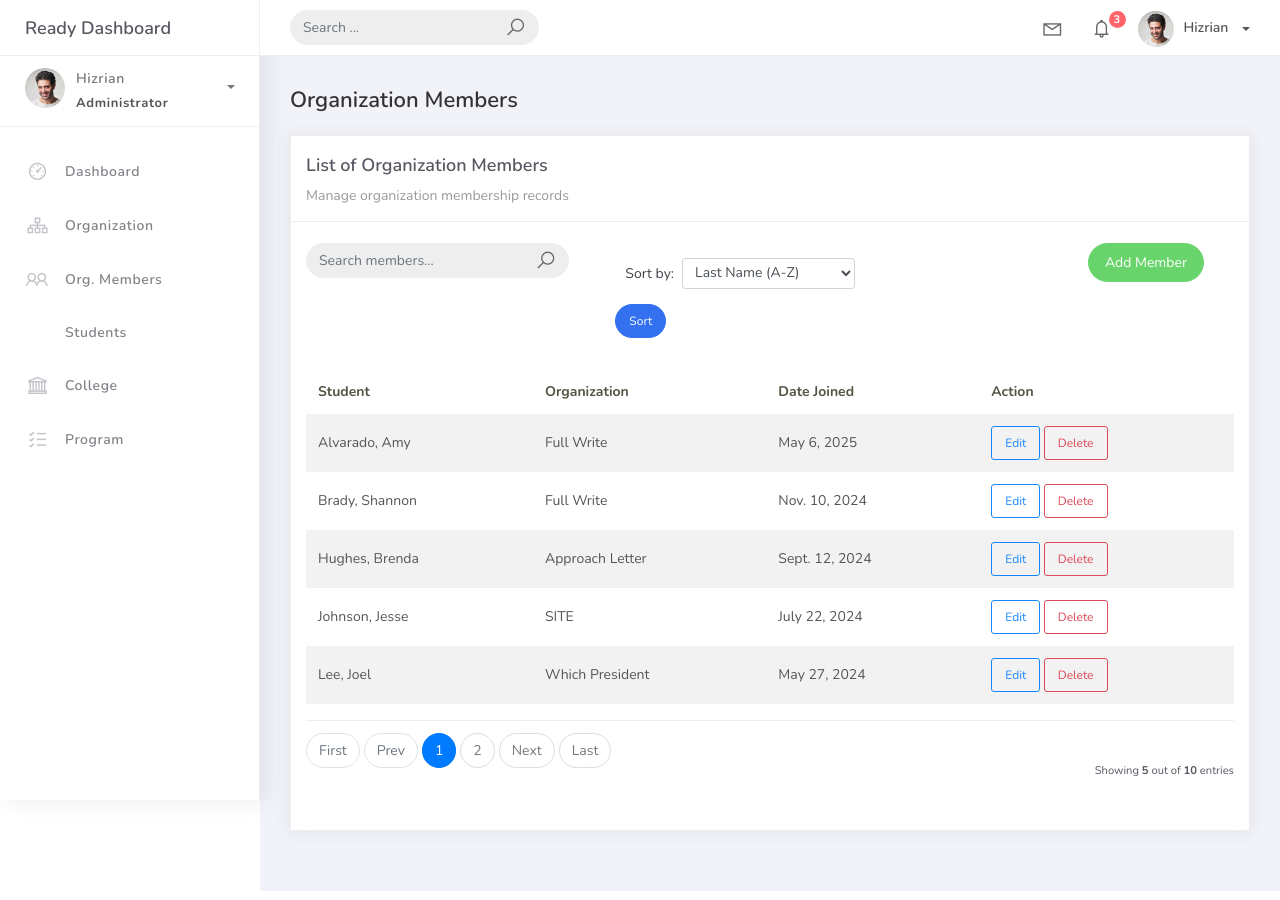
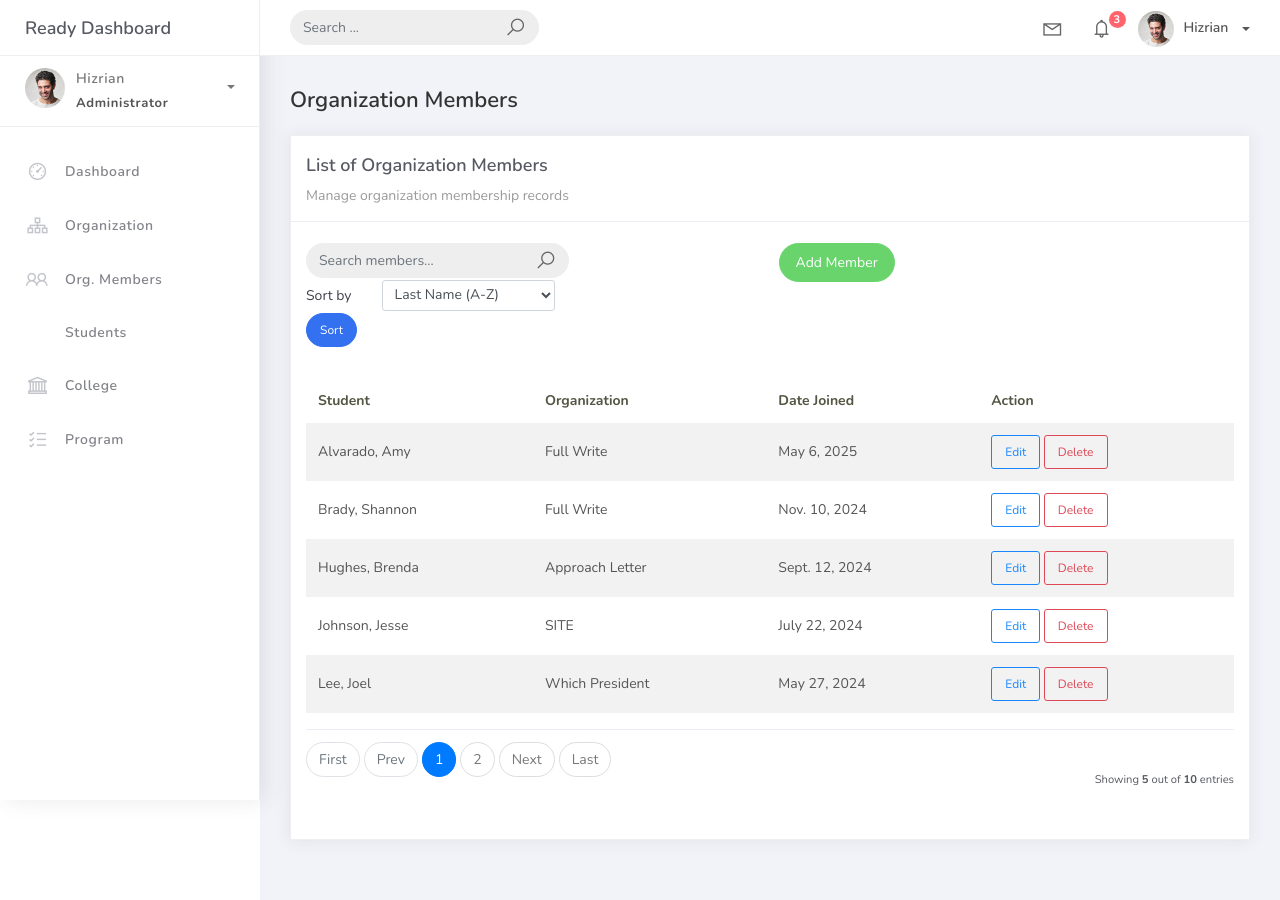
Before and after one commit to Sr-ea/PSUSphere, a Django app: page /orgmember_list in a window 1280 px wide. Run offline with Django 3.2, Linux system fonts and the light colour scheme; data comes from the database, SQL or seed files in the repository; some libraries are stand-ins or nearby versions.

Commit message:
div error fixed

```diff
--- a/projectsite/templates/orgmember_list.html
+++ b/projectsite/templates/orgmember_list.html
@@ -25,11 +25,12 @@
                                     <input type="hidden" name="sort_by" value="{{ request.GET.sort_by }}">
                                 {% endif %}
                             </form>
-                        </div>
-                        <div class="col-md-4">
-                            <form method="get" class="form-inline">
-                                <div class="form-group mr-2">
-                                    <label for="sortSelect" class="mr-2">Sort by:</label>
+
+                            <form method="get" class="row g-2 align-items-center">
+                                <div class="col-auto">
+                                    <label for="sortSelect" class="col-form-label">Sort by</label>
+                                </div>
+                                <div class="col-auto">
                                     <select class="form-control form-control-sm" id="sortSelect" name="sort_by">
                                         <option value="student__lastname" {% if request.GET.sort_by == "student__lastname" %}selected{% endif %}>
                                             Last Name (A-Z)
@@ -51,12 +52,16 @@
                                         </option>
                                     </select>
                                 </div>
-                                <button type="submit" class="btn btn-primary btn-sm btn-rounded">Sort</button>
+                                <div class="col-auto">
+                                    <button type="submit" class="btn btn-primary btn-sm btn-rounded">Sort</button>
+                                </div>
                                 {% if request.GET.q %}
                                     <input type="hidden" name="q" value="{{ request.GET.q }}">
                                 {% endif %}
                             </form>
                         </div>
+
+                        <!-- Add Button -->
                         <div class="col-md-4">
                             <div class="pull-right">
                                 <a href="{% url 'orgmember-add' %}" class="btn btn-success btn-rounded">Add Member</a>
--- a/projectsite/templates/program_list.html
+++ b/projectsite/templates/program_list.html
@@ -32,7 +32,6 @@
                             </div>
                         </div>
                     </div>
-
                     <div class="col-md-12">
                         <form method="get" class="row g-2 align-items-center">
                             <div class="col-auto">
```
